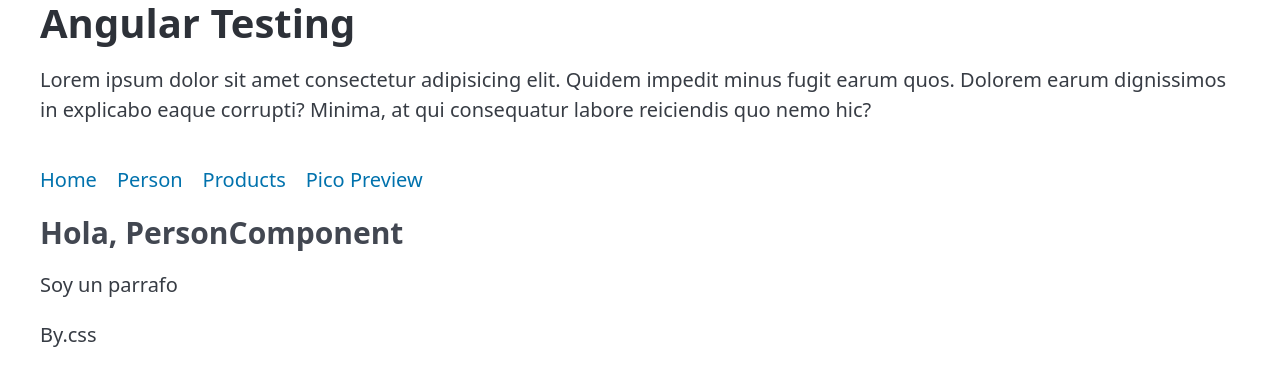
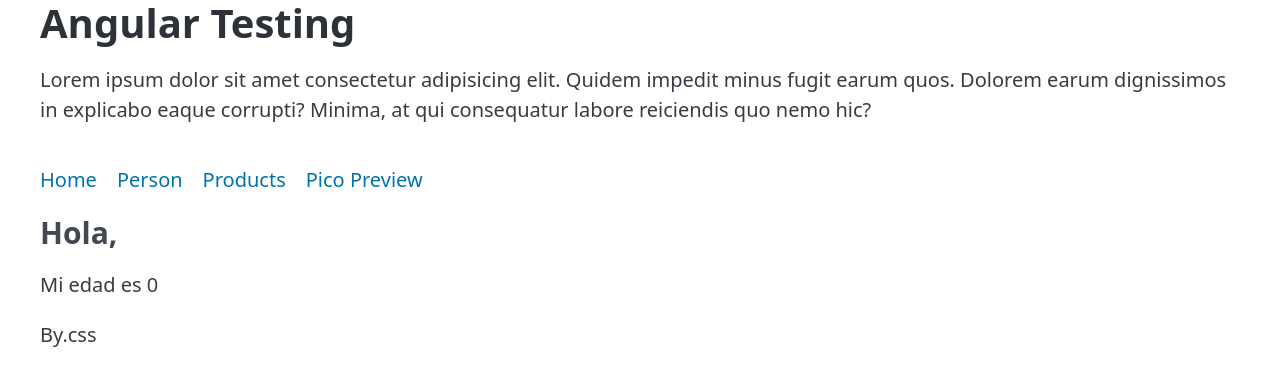
Before and after one commit to yesiddn/testing-angular, an Angular app: page /person in a window 1280 px wide. Shown: the top 386 px of the page. Built offline with nearby package versions, Linux system fonts and the light colour scheme.

Commit message:
Update PersonComponent template to display dynamic name and age

```diff
--- a/src/app/components/person/person.component.html
+++ b/src/app/components/person/person.component.html
@@ -1,5 +1,5 @@
 <section class="container">
-  <h3>Hola, PersonComponent</h3>
-  <p>Soy un parrafo</p>
+  <h3>Hola, {{ person.name }}</h3>
+  <p>Mi edad es {{ person.age }}</p>
   <span>By.css</span>
 </section>
```
